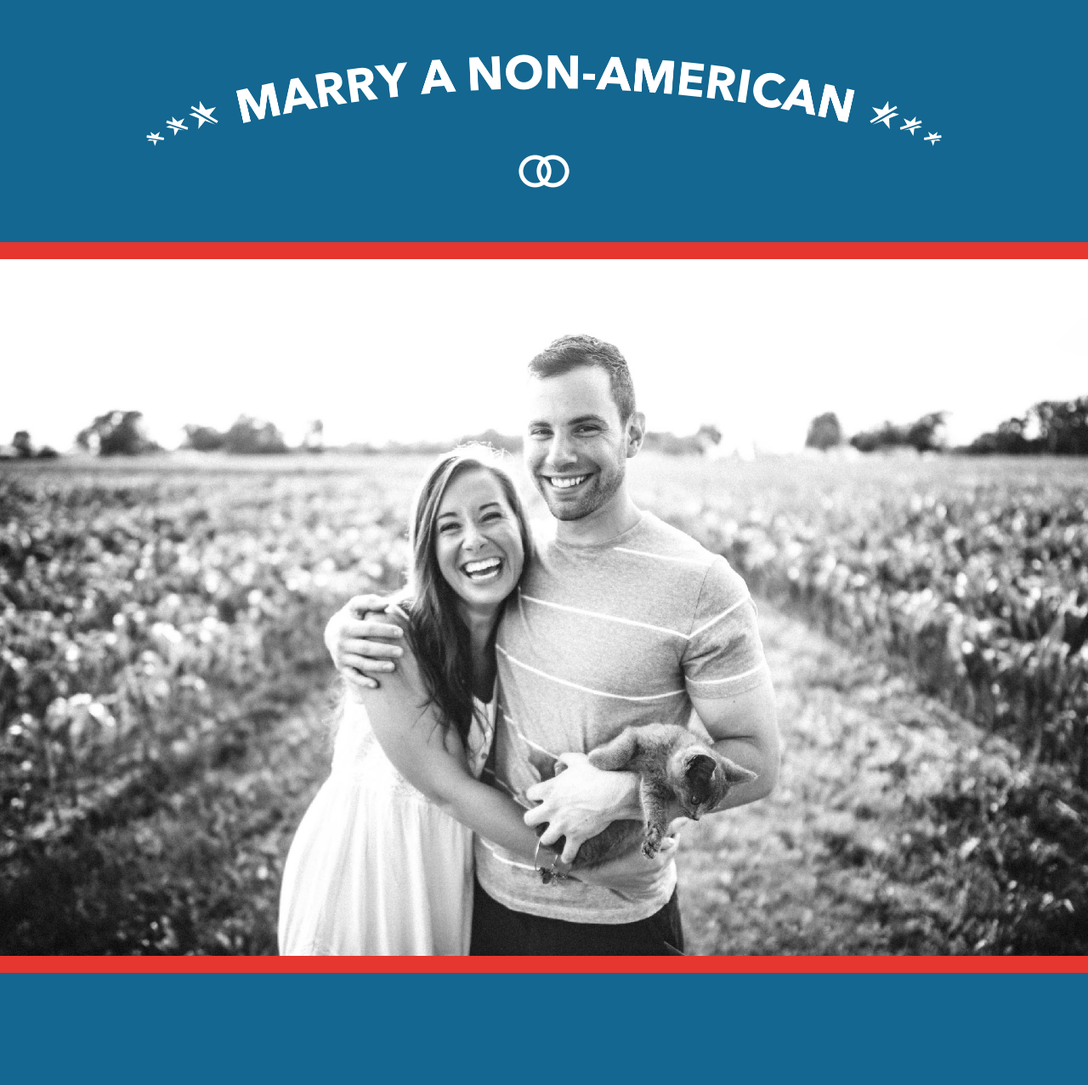
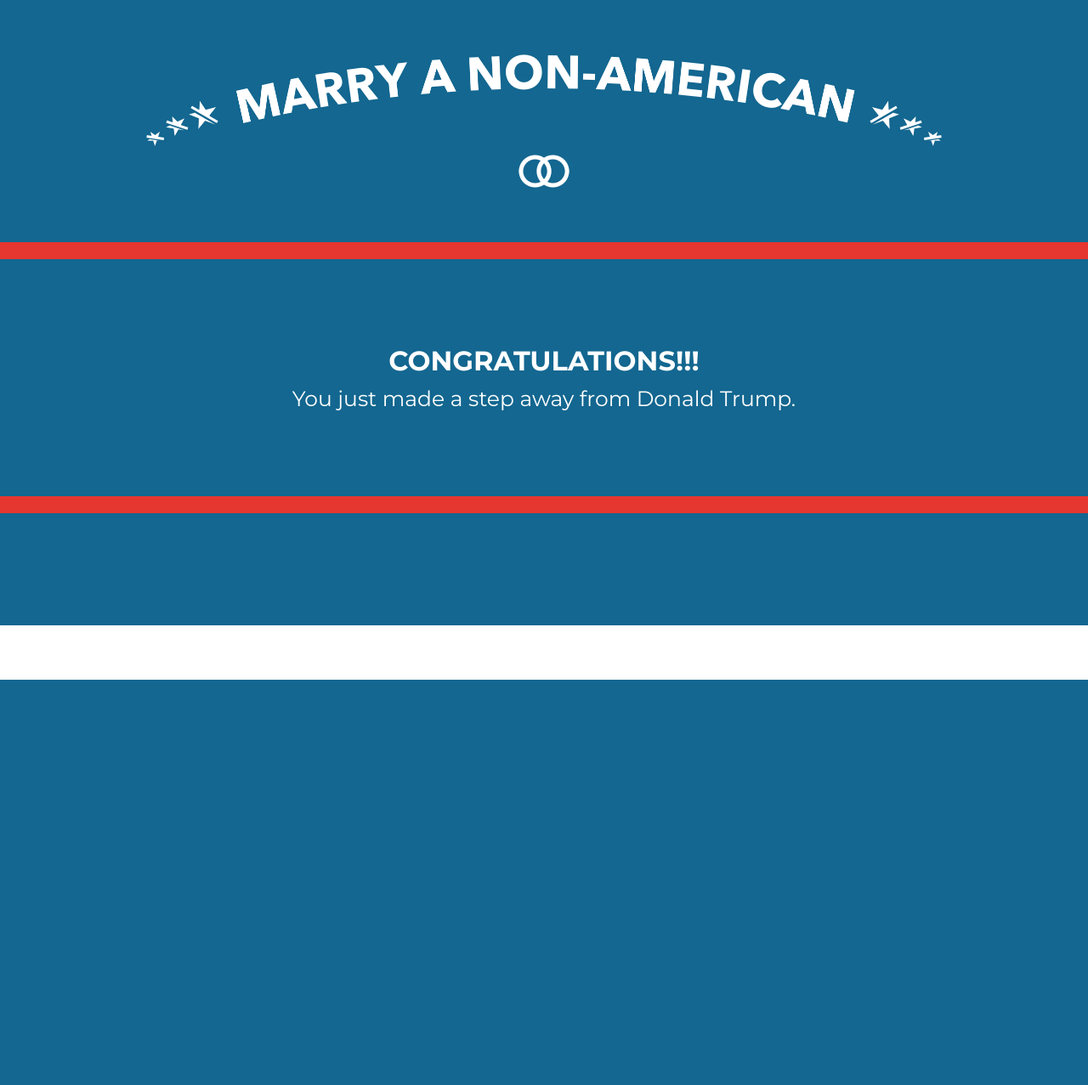
Before and after one commit to jakablazon/american, a PHP site: page /thanks.html in a window 1280 px wide. Shown: the whole page at 85% size. After the commit the page ends 800 px from the top, so only its background shows below. Run offline with PHP 8.4, Linux system fonts and the light colour scheme.

Commit message:
Add: Thank you page

```diff
--- a/styles/main.css
+++ b/styles/main.css
@@ -7,6 +7,20 @@
     font-family: 'Montserrat', sans-serif;
     color: #ffffff;
 }
+
+h1{
+text-align: center;
+padding-top: 100px;
+margin: 0px;
+padding-bottom: 10px;
+
+}
+
+p.step-away{
+  margin: 0px;
+  padding-bottom: 100px;
+}
+
 p{
     font-size: 25px;
     font-weight: 500;
--- a/thanks.html
+++ b/thanks.html
@@ -13,6 +13,12 @@
         <img src="assets/heading-banner2x.png" class="heading-img">
     </div>
     <div class="container red divider"></div>
-    <div class="container img-container"></div>
+    <div class="container blue">
+      <h1>CONGRATULATIONS!!!</h1>
+      <p class="step-away">You just made a step away from Donald Trump.</p>
+    </div>
     <div class="container red divider"></div>
     <div class="container blue bottom-container">
+    </div>
+</body>
+</html>
```
